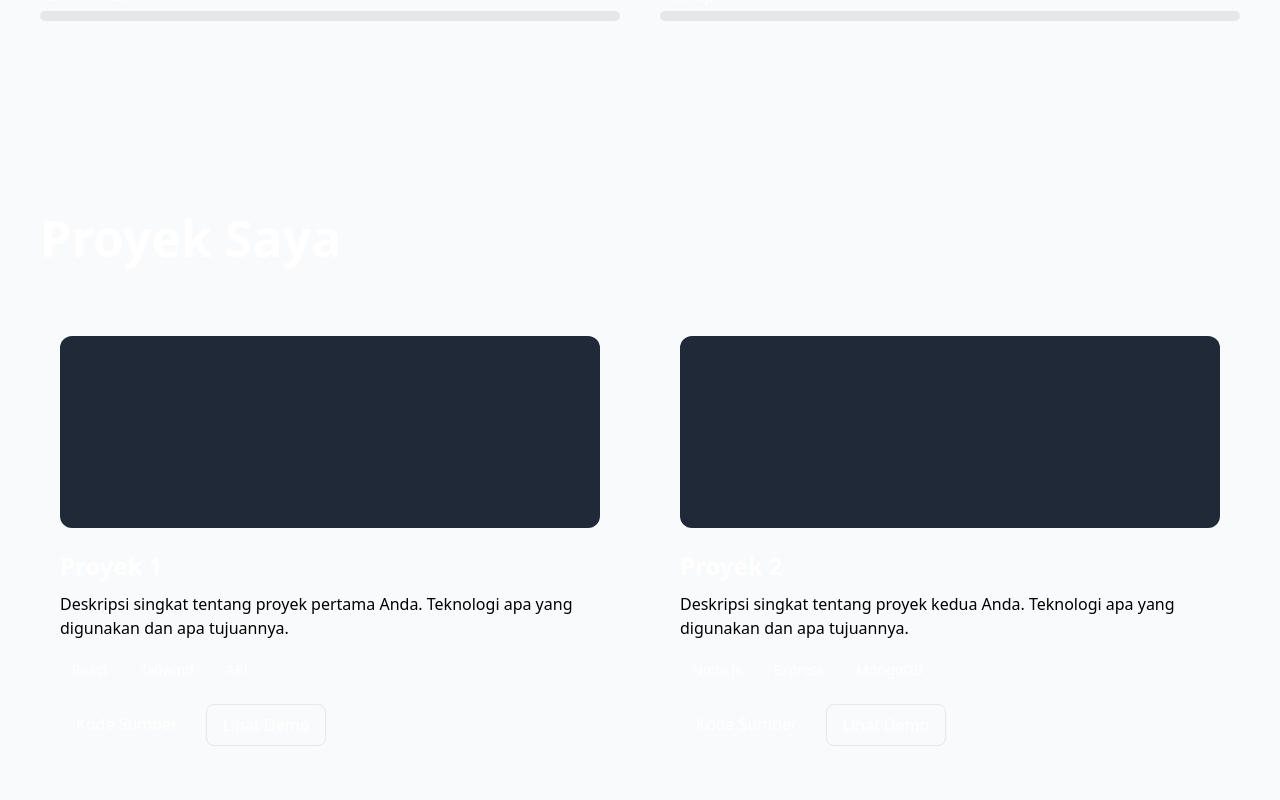
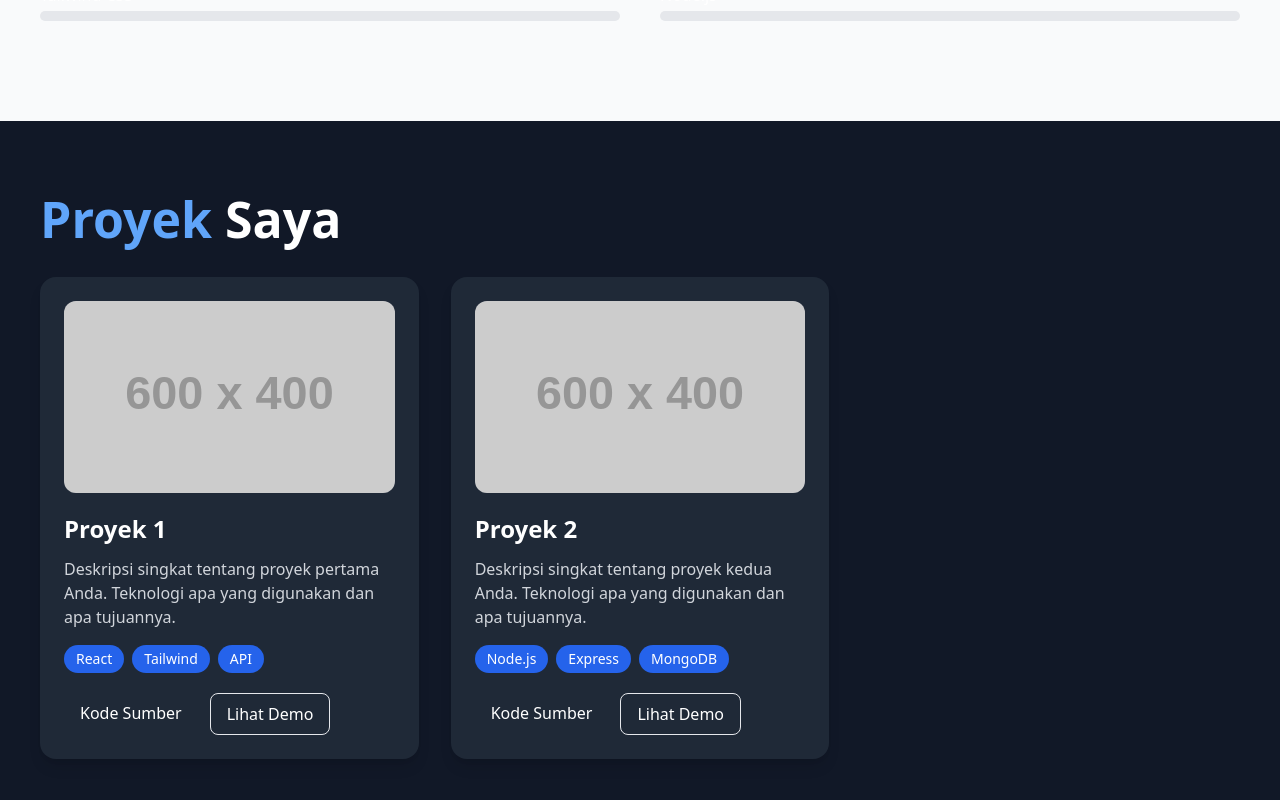
Before and after one commit to sendhi91/justacontent, a React (Create React App) app: page /about in a window 1280 px wide. Shown: the part 1400-2200 px from the top of the page. Built offline with nearby package versions, Linux system fonts and the light colour scheme.

Commit message:
Add files via upload

```diff
--- a/src/components/Navbar.jsx
+++ b/src/components/Navbar.jsx
@@ -1,5 +1,6 @@
 import React from 'react';
-import { useDarkMode } from '../context/DarkModeContext'; // Add this import
+import { Link } from 'react-router-dom'; // Ganti dari <a> ke <Link>
+import { useDarkMode } from '../context/DarkModeContext';
 
 export default function Navbar() {
   const { darkMode, toggleDarkMode } = useDarkMode();
@@ -7,11 +8,31 @@ export default function Navbar() {
   return (
     <nav className="fixed w-full bg-white dark:bg-gray-800 shadow-md z-10">
       <div className="max-w-6xl mx-auto px-4 py-3 flex justify-between items-center">
-        <h1 className="text-xl font-bold text-blue-600 dark:text-blue-400">PortfolioKu</h1>
+        <Link
+          to="/"
+          className="text-xl font-bold text-blue-600 dark:text-blue-400 hover:text-blue-500"
+        >
+          PortfolioKu
+        </Link>
         <div className="flex items-center space-x-6">
-          <a href="#home" className="text-gray-800 dark:text-gray-200 hover:text-blue-500">Home</a>
-          <a href="#projects" className="text-gray-800 dark:text-gray-200 hover:text-blue-500">Projects</a>
-          <a href="#contact" className="text-gray-800 dark:text-gray-200 hover:text-blue-500">Contact</a>
+          <Link
+            to="/"
+            className="text-gray-800 dark:text-gray-200 hover:text-blue-500"
+          >
+            Home
+          </Link>
+          <Link
+            to="/projects"
+            className="text-gray-800 dark:text-gray-200 hover:text-blue-500"
+          >
+            Projects
+          </Link>
+          <Link
+            to="/contact"
+            className="text-gray-800 dark:text-gray-200 hover:text-blue-500"
+          >
+            Contact
+          </Link>
           <button
             onClick={toggleDarkMode}
             className="p-2 rounded-full bg-gray-200 dark:bg-gray-700"
--- a/src/components/Projects.jsx
+++ b/src/components/Projects.jsx
@@ -1,69 +1,119 @@
+import { motion } from 'framer-motion';
+
 const projects = [
   {
     title: "Proyek 1",
     description: "Deskripsi singkat tentang proyek pertama Anda. Teknologi apa yang digunakan dan apa tujuannya.",
     tags: ["React", "Tailwind", "API"],
-    image: "", // URL gambar proyek
-    source: "", // URL sumber kode
-    visit: "", // URL demo
+    image: "https://via.placeholder.com/600x400?text=Project+1", // URL gambar proyek
+    source: "https://github.com/username/project1", // URL sumber kode
+    visit: "https://project1-demo.com", // URL demo
   },
   {
     title: "Proyek 2",
     description: "Deskripsi singkat tentang proyek kedua Anda. Teknologi apa yang digunakan dan apa tujuannya.",
     tags: ["Node.js", "Express", "MongoDB"],
-    image: "",
-    source: "",
-    visit: "",
+    image: "https://via.placeholder.com/600x400?text=Project+2",
+    source: "https://github.com/username/project2",
+    visit: "https://project2-demo.com",
   },
-]
+  // Add more projects as needed
+];
+
+const ProjectButton = ({ href, children, variant = 'primary', disabled = false }) => {
+  const baseClasses = "px-4 py-2 rounded-lg transition-all text-sm md:text-base font-medium";
+  const variants = {
+    primary: "bg-secondary text-white hover:bg-secondary/90",
+    outline: "border border-secondary text-white hover:bg-secondary/10"
+  };
+
+  return (
+    <a
+      href={disabled ? '#' : href}
+      target="_blank"
+      rel="noopener noreferrer"
+      className={`${baseClasses} ${variants[variant]} ${disabled ? 'opacity-50 cursor-not-allowed' : ''}`}
+    >
+      {children}
+    </a>
+  );
+};
 
 const Projects = () => {
   return (
-    <section id="proyek" className="relative w-full px-10 py-20 mx-auto">
+    <section id="proyek" className="relative w-full px-4 py-16 md:px-10 md:py-20 mx-auto bg-gray-900">
       <div className="max-w-7xl mx-auto">
-        <h2 className="text-white text-[50px] font-bold mb-10">
-          <span className="text-secondary">Proyek</span> Saya
-        </h2>
+        <motion.h2
+          className="text-white text-3xl md:text-[50px] font-bold mb-10"
+          initial={{ opacity: 0, y: 20 }}
+          whileInView={{ opacity: 1, y: 0 }}
+          transition={{ duration: 0.5 }}
+          viewport={{ once: true, margin: "-100px" }}
+        >
+          <span className="text-blue-400">Proyek</span> Saya
+        </motion.h2>
 
-        <div className="grid grid-cols-1 md:grid-cols-2 gap-10">
+        <div className="grid grid-cols-1 md:grid-cols-2 lg:grid-cols-3 gap-8">
           {projects.map((project, index) => (
-            <div key={index} className="bg-tertiary p-5 rounded-2xl">
-              <div className="w-full h-48 bg-gray-800 rounded-xl mb-5"></div>
-              <h3 className="text-white text-[24px] font-bold mb-2">{project.title}</h3>
-              <p className="text-secondary mb-4">{project.description}</p>
+            <motion.div
+              key={index}
+              className="bg-gray-800 p-6 rounded-2xl shadow-lg hover:shadow-xl transition-shadow"
+              whileHover={{ y: -5 }}
+              initial={{ opacity: 0, y: 20 }}
+              whileInView={{ opacity: 1, y: 0 }}
+              transition={{ duration: 0.5, delay: index * 0.1 }}
+              viewport={{ once: true }}
+            >
+              <div className="w-full h-48 bg-gray-700 rounded-xl mb-5 overflow-hidden">
+                {project.image ? (
+                  <img
+                    src={project.image}
+                    alt={project.title}
+                    className="w-full h-full object-cover hover:scale-105 transition-transform"
+                  />
+                ) : (
+                  <div className="w-full h-full bg-gray-700 flex items-center justify-center">
+                    <span className="text-gray-400">Preview Image</span>
+                  </div>
+                )}
+              </div>
+
+              <h3 className="text-white text-xl md:text-2xl font-bold mb-3">{project.title}</h3>
+              <p className="text-gray-300 mb-4">{project.description}</p>
 
               <div className="flex flex-wrap gap-2 mb-5">
                 {project.tags.map((tag, i) => (
-                  <span key={i} className="text-white bg-primary px-3 py-1 rounded-full text-sm">
+                  <span
+                    key={i}
+                    className="text-white bg-blue-600 px-3 py-1 rounded-full text-xs md:text-sm"
+                  >
                     {tag}
                   </span>
                 ))}
               </div>
 
-              <div className="flex gap-3">
-                <a
+              <div className="flex gap-3 mt-auto">
+                <ProjectButton
                   href={project.source}
-                  target="_blank"
-                  rel="noreferrer"
-                  className="text-white bg-secondary px-4 py-2 rounded-lg"
+                  variant="primary"
+                  disabled={!project.source}
                 >
                   Kode Sumber
-                </a>
-                <a
+                </ProjectButton>
+                <ProjectButton
                   href={project.visit}
-                  target="_blank"
-                  rel="noreferrer"
-                  className="text-white border border-secondary px-4 py-2 rounded-lg"
+                  variant="outline"
+                  disabled={!project.visit}
                 >
                   Lihat Demo
-                </a>
+                </ProjectButton>
               </div>
-            </div>
+            </motion.div>
           ))}
         </div>
       </div>
     </section>
-  )
-}
+  );
+};
 
-export default Projects
+export default Projects;
```
